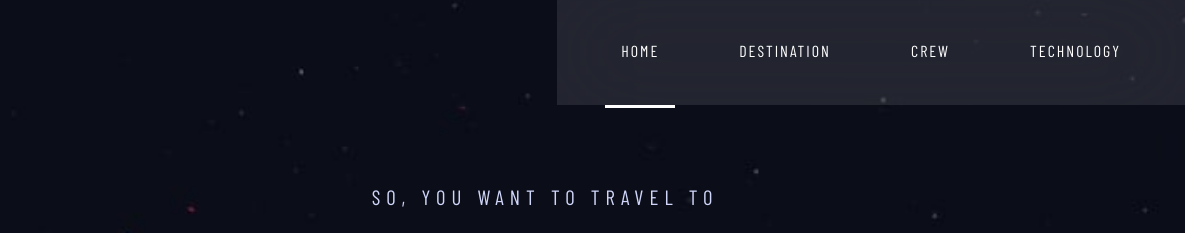
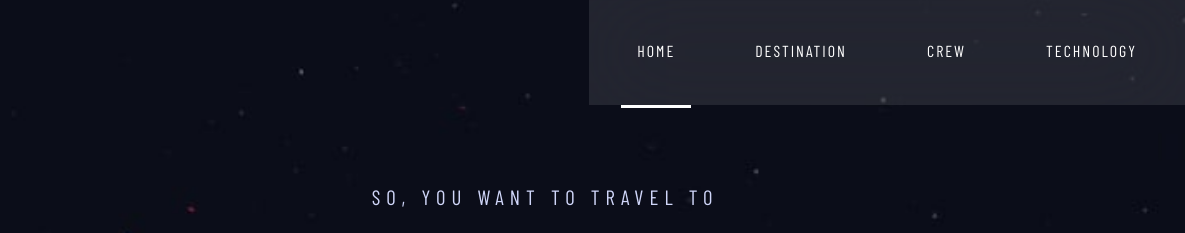
Before and after one commit to ZZ83/space-tourism-website, a plain HTML site: page index.html in a window 1280 px wide. Shown: the top 233 px of the page, 95-1280 px from the left. Drawn offline with nearby package versions, Linux system fonts and the light colour scheme; a web font is replaced by a local one.

Commit message:
Fix main nav spacing

```diff
--- a/scss/layout/_main-nav.scss
+++ b/scss/layout/_main-nav.scss
@@ -21,9 +21,8 @@
         backdrop-filter: blur(3rem);
     }
     @media only screen and (min-width: 768px) {
-        gap: 3rem;
         height: 6.558rem;
-        padding: 0 3rem;
+        padding: 0 2rem;
         position: relative;
         inset: auto;
         align-items: center;
```
Also changed, not shown: css/main.css, 1 other file.
